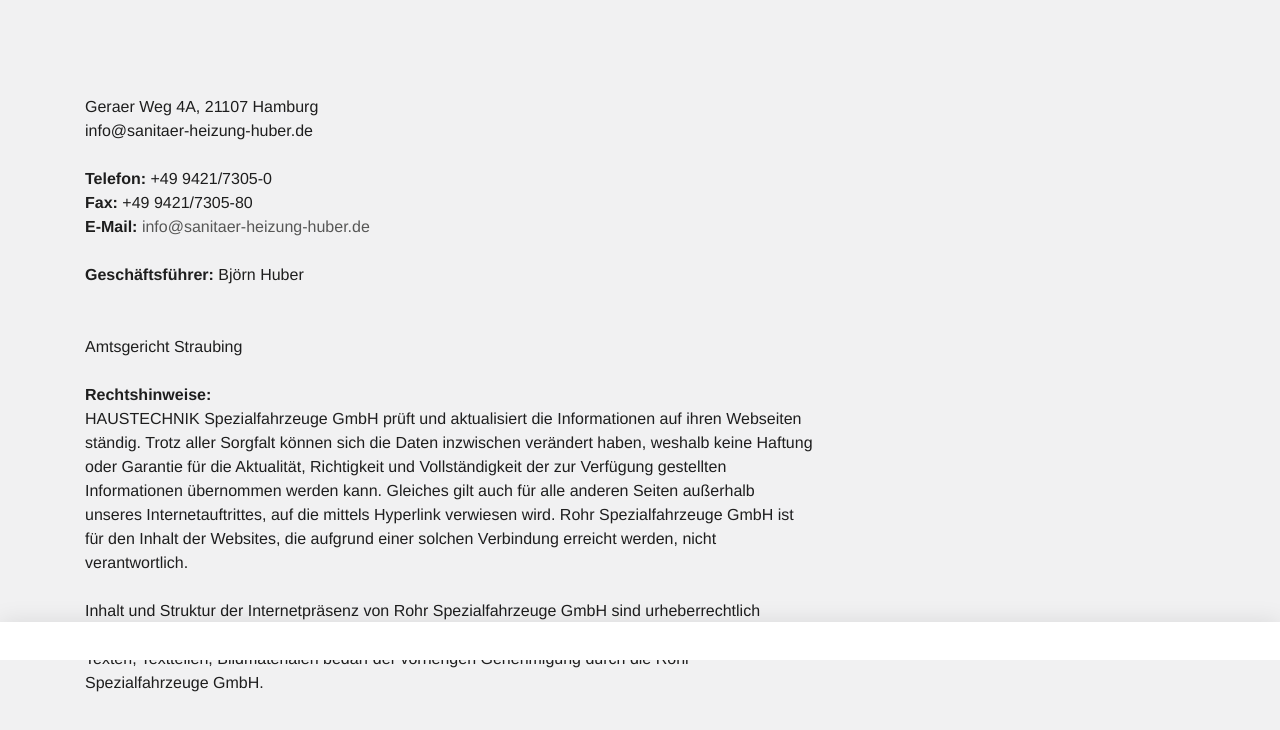
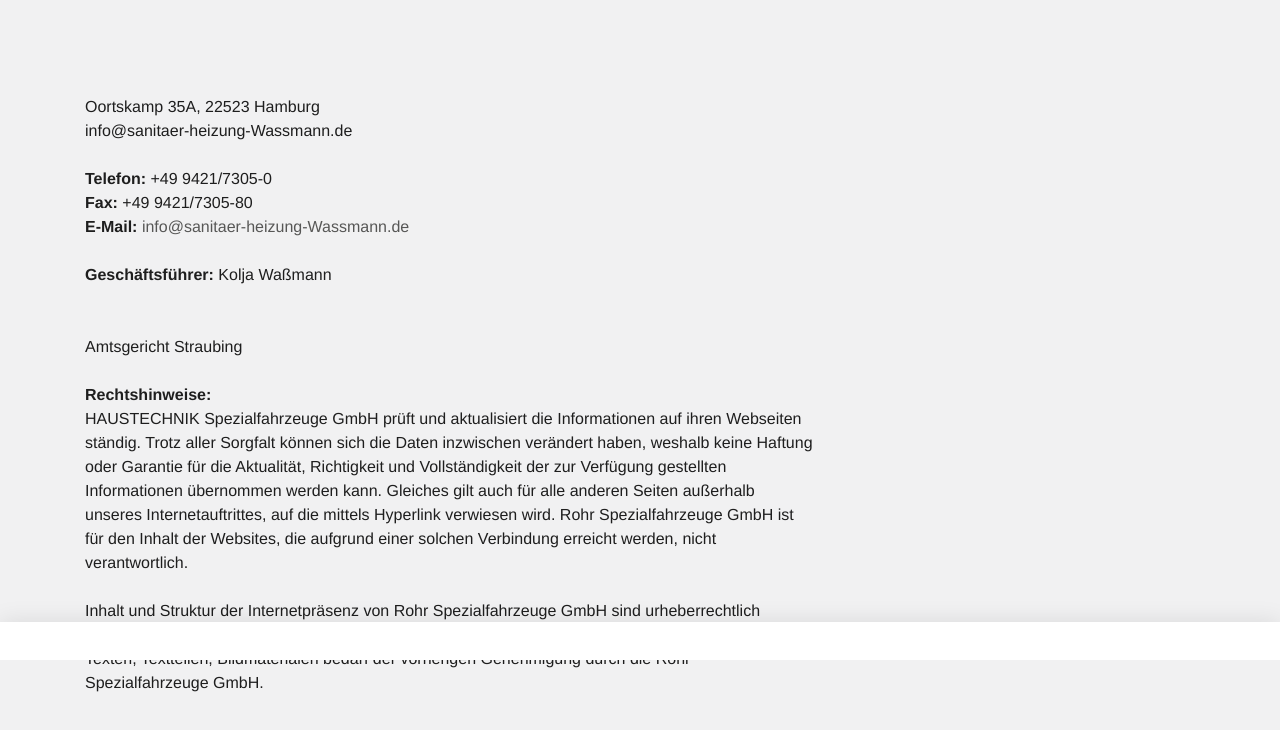
Before and after one commit to sanitaer-heizung-hamburg/sanitaer-heizung-Wassmann, a plain HTML site: page impressum.html in a window 1280 px wide. Shown: the part 140-870 px from the top of the page. Drawn offline with Linux system fonts and the light colour scheme; a script that the page names is missing.

Commit message:
Update impressum.html

```diff
--- a/impressum.html
+++ b/impressum.html
@@ -26,7 +26,7 @@ class="ie9"><![endif]--><!--[if (gt IE 9)|!(IE)]><!--><body><!--<![endif]-->
   <a href="index.html">startseite</a>
 
   Impressum</h2></div></div></div></div><div class="container slot-two-columns"><div class="row"><div class="col-xs-12 col-md-8">
-<a id="c8"></a><div class="content-text m-b-1"><div class="row"><div class="col-sm-12"><p class="bodytext"><strong></strong><br>  <br> Geraer Weg 4A, 21107 Hamburg<br> info@sanitaer-heizung-huber.de</p><p class="bodytext">&nbsp;</p><p class="bodytext"><strong>Telefon:</strong> +49 9421/7305-0<br> <strong>Fax:</strong> +49 9421/7305-80<br> <strong>E-Mail:</strong> <a href="mailto:info@rohr-spezialfahrzeuge.com">info@sanitaer-heizung-huber.de</a></p><p class="bodytext">&nbsp;</p><p class="bodytext"><strong>Geschäftsführer:</strong>  Björn Huber
+<a id="c8"></a><div class="content-text m-b-1"><div class="row"><div class="col-sm-12"><p class="bodytext"><strong></strong><br>  <br> Oortskamp 35A, 22523 Hamburg<br> info@sanitaer-heizung-Wassmann.de</p><p class="bodytext">&nbsp;</p><p class="bodytext"><strong>Telefon:</strong> +49 9421/7305-0<br> <strong>Fax:</strong> +49 9421/7305-80<br> <strong>E-Mail:</strong> <a href="mailto:info@rohr-spezialfahrzeuge.com">info@sanitaer-heizung-Wassmann.de</a></p><p class="bodytext">&nbsp;</p><p class="bodytext"><strong>Geschäftsführer:</strong>  Kolja Waßmann
 
 
 
```
